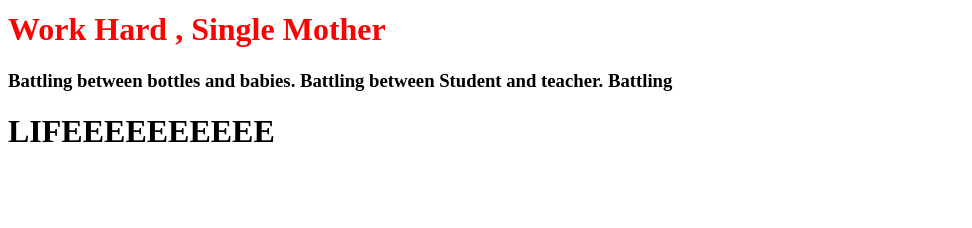
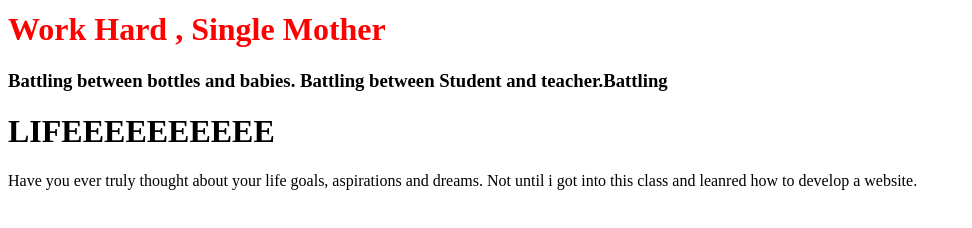
Before and after one commit to Mikela32/hello-world, a plain HTML site: page index.html in a window 1280 px wide. Shown: the part 398-626 px from the top of the page, without its empty margins (0-972 px from the left). Drawn offline with Linux system fonts and the light colour scheme.

Commit message:
New Life

```diff
--- a/index.html
+++ b/index.html
@@ -13,9 +13,11 @@
     </h1>
     <h1 style="color:red"> Work Hard , Single Mother </h1>
         <p><h3> Battling between bottles and babies.
-            Battling between Student and teacher.
-            Battling <h1>LIFEEEEEEEEEE<h1></h1></h3>
+            Battling between Student and teacher.Battling <h1>LIFEEEEEEEEEE<h1></h1></h3>
+Have you ever truly thought about your life goals, aspirations and dreams. Not until i got into this class and leanred how to develop a website.
 
+
+<h1 style="background-color: yellow"   What Do You Do When You Want To Give Up</h1>
 
         </p>
     </h1>
```
